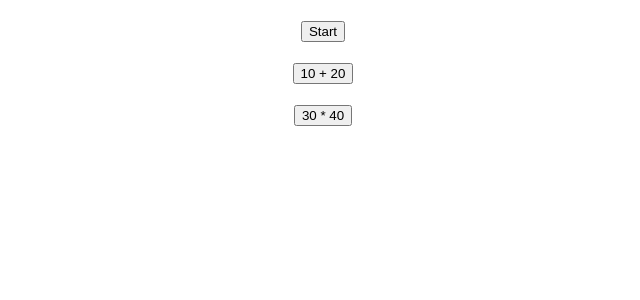
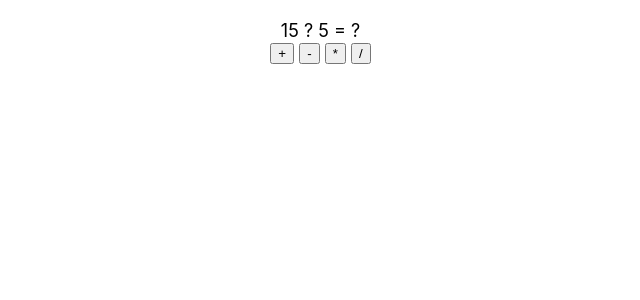
Before and after one commit to yyyayee/app1, a React (Create React App) app: page / in a window 1280 px wide. Shown: the top 300 px of the page, without its empty margins (317-957 px from the left). Built offline with nearby package versions, Linux system fonts and the light colour scheme.

Commit message:
refs-func
refs-func

```diff
--- a/src/App.js
+++ b/src/App.js
@@ -1,6 +1,6 @@
 import React from "react";
-import { EventData2 } from "./event-data";
+import RefsFunc from "./refs-func";
 
 export default function App() {
-  return <EventData2/>
+  return <RefsFunc/>
 }
--- /dev/null
+++ b/src/refs-func.js
@@ -0,0 +1,33 @@
+import React, {useRef} from "react";
+
+export default function RefsFunc() {
+    const num1 = useRef()
+    const num2 = useRef()
+    const operator = React.useRef()
+    const result = React.useRef()
+
+    const calculate = (ev) => {
+        let op = ev.target.innerText
+        let n1 = parseInt(num1.current.innerText)
+        let n2 = parseInt(num2.current.innerText)
+        let r = eval(`${n1} ${op} ${n2}`)
+        result.current.innerText = r
+        operator.current.innerText = op
+    }
+
+    return(
+        <div style={{textAlign:'center', marginTop:20, fontSize:18}}>
+            <span ref={num1}>15</span>&nbsp;
+            <span ref={operator}>?</span>&nbsp;
+            <span ref={num2}>5</span>&nbsp;
+            <span>=</span>&nbsp;
+            <span ref={result}>?</span>&nbsp;
+            <div>
+                <button onClick={calculate}>+</button>&nbsp;
+                <button onClick={calculate}>-</button>&nbsp;
+                <button onClick={calculate}>*</button>&nbsp;
+                <button onClick={calculate}>/</button>&nbsp;
+            </div>
+        </div>
+    )
+}
```
